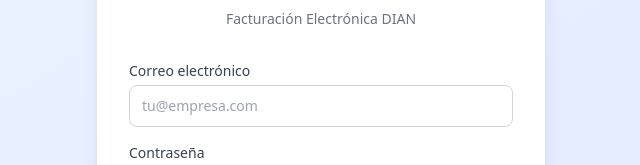
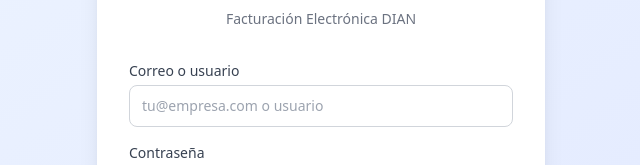
Before and after one commit to ALFACW/carolina-saas, a React (Vite) app in the folder frontend/: page /login in a window 1280 px wide. Shown: the part 293-458 px from the top of the page, without its empty margins (319-959 px from the left). Built offline with nearby package versions, Linux system fonts and the light colour scheme; no server answers.

Commit message:
Add username login - accept email or username on login

```diff
--- a/frontend/src/context/AuthContext.jsx
+++ b/frontend/src/context/AuthContext.jsx
@@ -7,8 +7,8 @@
 export function AuthProvider({ children }) {
   const { user, tenant, isAuthenticated, setAuth, logout, updateTenant } = useAuthStore()
 
-  const loginFn = async (email, password) => {
-    const data = await authService.login(email, password)
+  const loginFn = async (loginInput, password) => {
+    const data = await authService.login(loginInput, password)
     setAuth(data.token, data.refresh_token, data.user, data.tenant)
     return data
   }
--- a/frontend/src/pages/Login.jsx
+++ b/frontend/src/pages/Login.jsx
@@ -4,7 +4,7 @@
 import { Zap, AlertCircle, Eye, EyeOff } from 'lucide-react'
 
 export default function Login() {
-  const [email, setEmail] = useState('')
+  const [loginInput, setLoginInput] = useState('')
   const [password, setPassword] = useState('')
   const [showPassword, setShowPassword] = useState(false)
   const [error, setError] = useState('')
@@ -17,7 +17,7 @@
     setError('')
     setLoading(true)
     try {
-      await login(email, password)
+      await login(loginInput, password)
       navigate('/dashboard')
     } catch (err) {
       setError(err.response?.data?.error || 'Error al iniciar sesión')
@@ -46,14 +46,15 @@
 
         <form onSubmit={handleSubmit} className="space-y-4">
           <div>
-            <label className="block text-sm font-medium text-gray-700 mb-1">Correo electrónico</label>
+            <label className="block text-sm font-medium text-gray-700 mb-1">Correo o usuario</label>
             <input
-              type="email"
+              type="text"
               required
-              value={email}
-              onChange={e => setEmail(e.target.value)}
+              value={loginInput}
+              onChange={e => setLoginInput(e.target.value)}
               className="w-full px-3 py-2.5 border border-gray-300 rounded-lg focus:outline-none focus:ring-2 focus:ring-blue-500 text-sm"
-              placeholder="tu@empresa.com"
+              placeholder="tu@empresa.com o usuario"
+              autoComplete="username"
             />
           </div>
           <div>
--- a/frontend/src/services/auth.js
+++ b/frontend/src/services/auth.js
@@ -1,8 +1,8 @@
 import api from './api'
 
 export const authService = {
-  async login(email, password) {
-    const { data } = await api.post('/api/auth/login', { email, password })
+  async login(loginInput, password) {
+    const { data } = await api.post('/api/auth/login', { login: loginInput, password })
     return data
   },
   async register(empresa, admin) {
```
Also changed, not shown: 2 other files (tests, documents, lock files or other folders).
